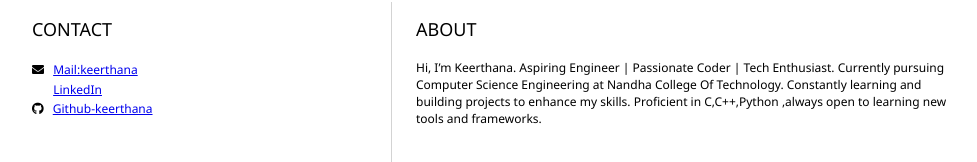
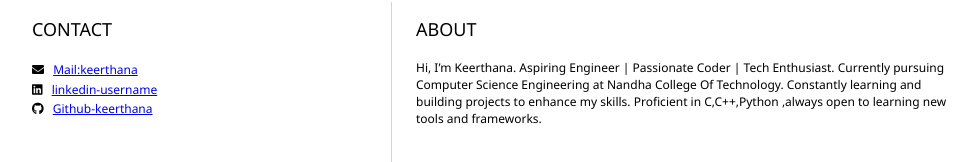
Before and after one commit to keerthana2005git/Resume, a plain HTML site: page index.html in a window 1280 px wide. Shown: the part 192-354 px from the top of the page, without its empty margins (152-1129 px from the left). Drawn offline with Linux system fonts and the light colour scheme.

Commit message:
Update index.html

```diff
--- a/index.html
+++ b/index.html
@@ -21,9 +21,9 @@
                         <a href="mailto:jayaganeshkeerthana@gmail.com">Mail:keerthana</a>
                     </p>
                     <p>
-                        <i class="fa fa-linkedin" aria-hidden="true"></i>
-                        <a href="https://www.linkedin.com/in/keerthana-jayaganesh-b9b957297/?lipi=urn%3Ali%3Apage%3Ad_flagship3_feed%3BS2%2FqXDTBQPS5sec6PVH3bA%3D%3D">LinkedIn</a>
-                    </p>
+    <i class="fab fa-linkedin" aria-hidden="true"></i>
+    <a href="linkedin.com/linkedin-username">linkedin-username</a>
+</p>
                     <p>
                         <i class="fab fa-github" aria-hidden="true"></i>
                         <a href="https://github.com/keerthana2005git">Github-keerthana</a>
```
